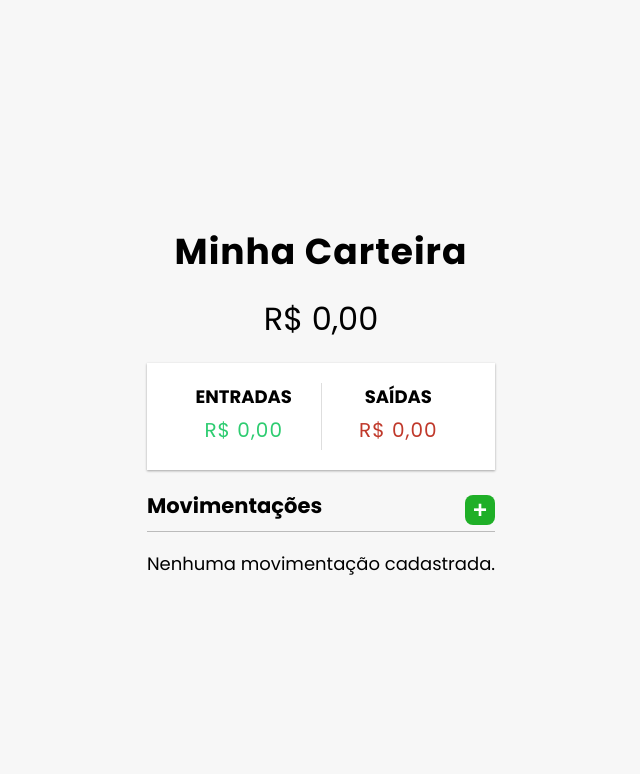
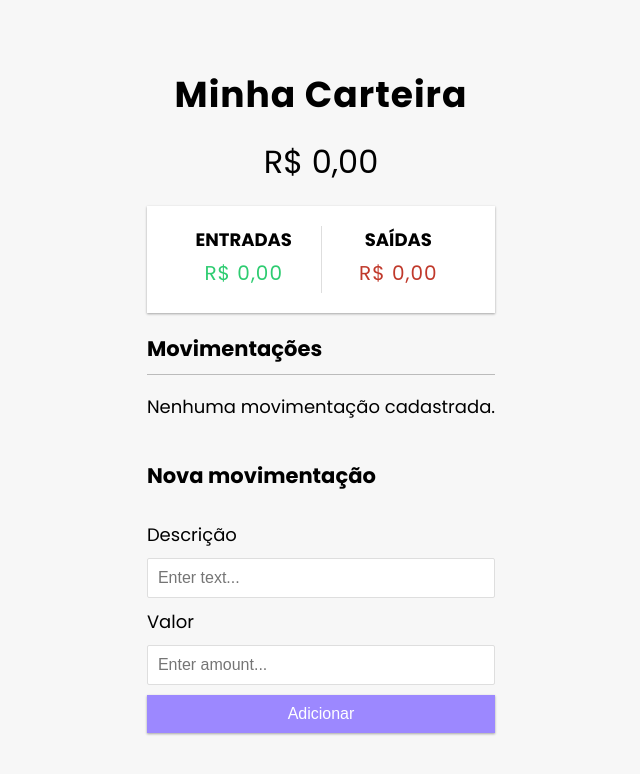
Before and after one commit to Ramon-Erik/expenses-tracker, a Vue app: page / in a window 1280 px wide. Shown: the top 774 px of the page, without its empty margins (319-959 px from the left). Built offline with nearby package versions, Linux system fonts and the light colour scheme.

Commit message:
feat: version 1.0 - main

```diff
--- a/src/App.vue
+++ b/src/App.vue
@@ -7,10 +7,12 @@
       :transactions-list="transactionsList"
       @delete-transaction="deleteTransaction"
     />
+    <ExAddTransaction />
   </div>
 </template>
 
 <script setup lang="ts">
+import ExAddTransaction from './components/ExAddTransaction.vue'
 import ExBalance from './components/ExBalance.vue'
 import ExHeader from './components/ExHeader.vue'
 import ExIncomeExpense from './components/ExIncomeExpense.vue'
--- a/src/components/ExAddTransaction.vue
+++ b/src/components/ExAddTransaction.vue
@@ -1,8 +1,5 @@
 <template>
-  <button class="plus-button">
-    <span class="plus-icon">+</span>
-  </button>
-  <!-- <h3>Nova movimentação</h3>
+  <h3>Nova movimentação</h3>
   <form id="form" @submit.prevent="onSubmit">
     <div class="form-control">
       <label for="text">Descrição</label>
@@ -13,47 +10,47 @@
       <input type="number" step=".01" v-model="amount" id="amount" placeholder="Enter amount..." />
     </div>
     <button class="btn"><span>Adicionar</span></button>
-  </form> -->
+  </form>
 </template>
 
 <script setup lang="ts">
-// import type ITransaction from '@/interfaces/ITransaction.interface'
-// import { ref } from 'vue'
-// import { useToast } from 'vue-toastification'
+import type ITransaction from '@/interfaces/ITransaction.interface'
+import { ref } from 'vue'
+import { useToast } from 'vue-toastification'
 
-// const emit = defineEmits(['transactionAdded'])
+const emit = defineEmits(['transactionAdded'])
 
-// const toast = useToast()
-// const description = ref('')
-// const amount = ref()
+const toast = useToast()
+const description = ref('')
+const amount = ref()
 
-// const isInvalid = () => {
-//   return !description.value || !amount.value
-// }
+const isInvalid = () => {
+  return !description.value || !amount.value
+}
 
-// const clearInputs = () => {
-//   description.value = ''
-//   amount.value = null
-// }
+const clearInputs = () => {
+  description.value = ''
+  amount.value = null
+}
 
-// const onSubmit = () => {
-//   if (isInvalid()) {
-//     toast.error('try not to sleep next time and fix these inputs u frkin dumbass')
-//     return
-//   }
+const onSubmit = () => {
+  if (isInvalid()) {
+    toast.error('try not to sleep next time and fix these inputs u frkin dumbass')
+    return
+  }
 
-//   const transactionData: ITransaction = {
-//     id: new Date().getUTCMilliseconds(),
-//     amount: amount.value,
-//     isIncome: amount.value > 0,
-//     description: description.value,
-//   }
+  const transactionData: ITransaction = {
+    id: new Date().getUTCMilliseconds(),
+    amount: amount.value,
+    isIncome: amount.value > 0,
+    description: description.value,
+  }
 
-//   emit('transactionAdded', transactionData)
+  emit('transactionAdded', transactionData)
 
-//   toast.success('slayyyy queeen thats just how ya do it')
-//   clearInputs()
-// }
+  toast.success('slayyyy queeen thats just how ya do it')
+  clearInputs()
+}
 </script>
 
 <style scoped>
--- a/src/components/ExTransactionList.vue
+++ b/src/components/ExTransactionList.vue
@@ -1,7 +1,6 @@
 <template>
   <div class="title">
     <h3>Movimentações</h3>
-    <ExAddTransaction />
   </div>
   <ul id="list" class="list" v-if="transactionsList.length">
     <li
@@ -19,7 +18,6 @@
 <script setup lang="ts">
 import type ITransaction from '@/interfaces/ITransaction.interface'
 import currencyFormat from '@/utils/currency'
-import ExAddTransaction from './ExAddTransaction.vue'
 
 const emit = defineEmits<{
   deleteTransaction: [transactionId: number]
```
